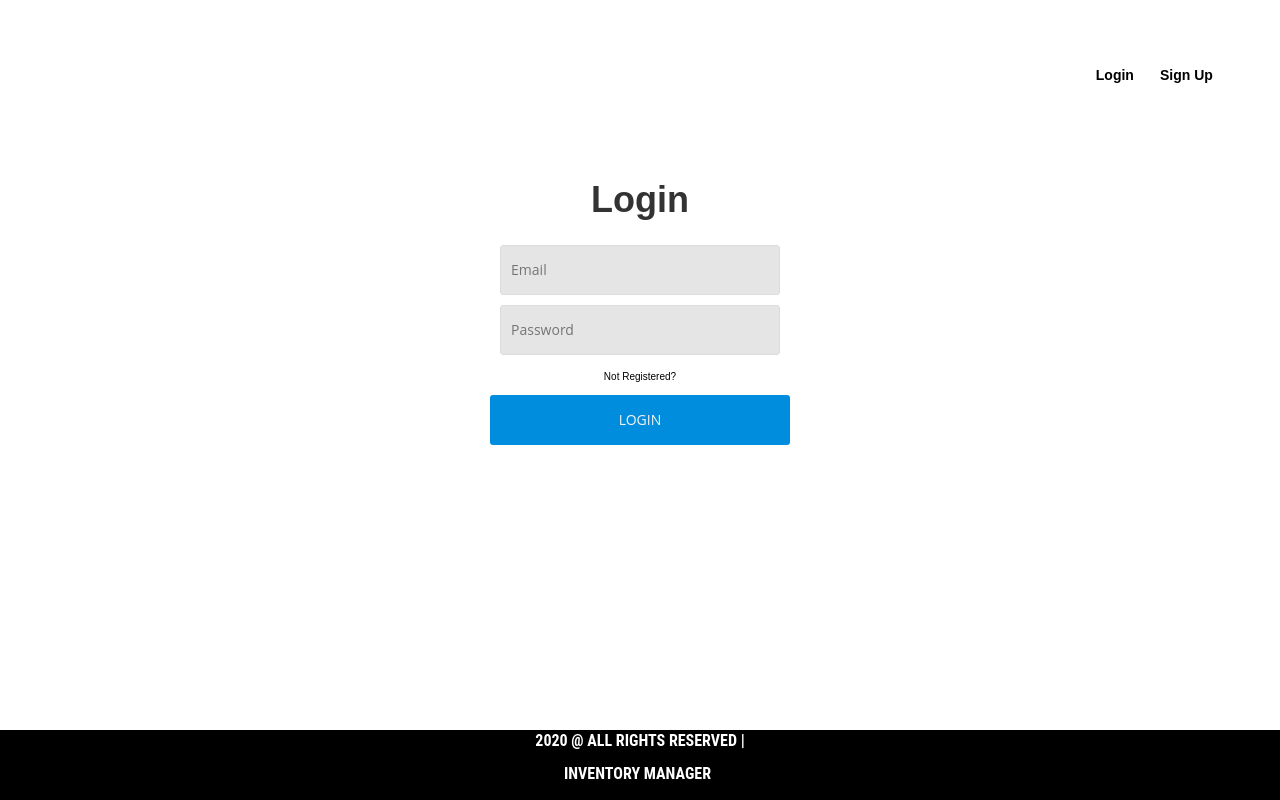
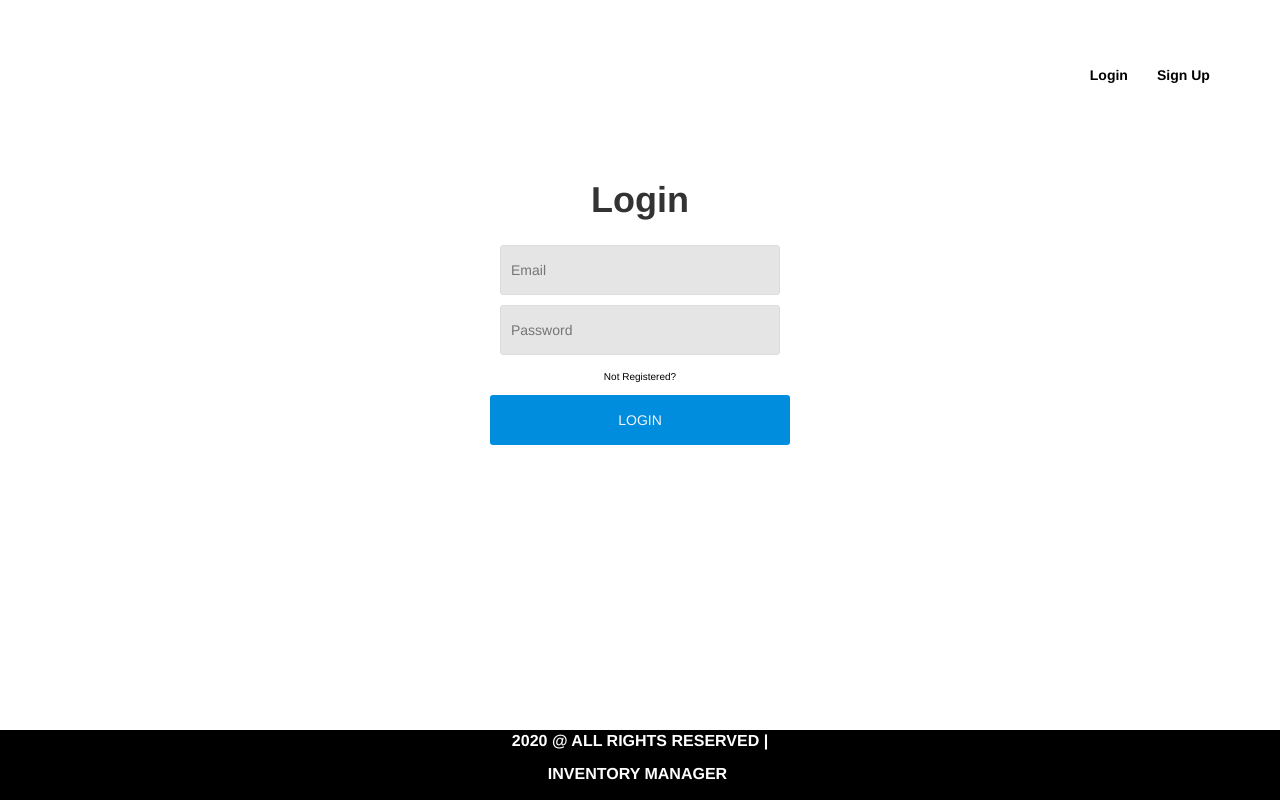
Before and after one commit to Prasanth777/Inventory, a Django app: page / in a window 1280 px wide. Run offline with Django 3.2, Linux system fonts and the light colour scheme; some libraries are stand-ins or nearby versions.

Commit message:
Still cleaning

```diff
--- a/DemoDev/DevApp/static/css/style.css
+++ b/DemoDev/DevApp/static/css/style.css
@@ -1,6 +1,6 @@
 .pagefooter {
 background-color:black;
-font-family: "Roboto Condensed",sans-serif;
+
 text-transform: uppercase;
 width: 100%;
 z-index: 999;
@@ -63,7 +63,7 @@ padding:10px;
 .sidebar {
 float:left;
 background: #fff;
-font-family: "Roboto Condensed",sans-serif;
+
 text-transform: uppercase;
 width: 25%;
 height:80%;
@@ -147,7 +147,7 @@ h6 {
     font-weight: 700;
     margin: 0 0 15px;
 }
-body { font-family: 'Titillium Web', sans-serif; }
+
 
 #login {
 margin: 0px ;
@@ -162,7 +162,7 @@ border-radius: 3px;
 -moz-border-radius: 3px;
 -webkit-border-radius: 3px;
 color: #000000;
-font-family: 'Open Sans', Arial, Helvetica, sans-serif;
+
 font-size: 14px;
 height: 50px;
 outline: none;
@@ -178,7 +178,7 @@ border-radius: 3px;
 -webkit-border-radius: 3px;
 color: #f4f4f4;
 cursor: pointer;
-font-family: 'Open Sans', Arial, Helvetica, sans-serif;
+
 height: 50px;
 text-transform: uppercase;
 width: 300px;
@@ -317,12 +317,13 @@ z-index: 999;}
 
 
 .mainmenu-area ul.navbar-nav li a {
+
     color: black;
     font-size: 14px;
     font-weight: 700;
     padding: 20px;
     padding-left:0px;
-    padding-right:12px;
+    padding-right:15px;
     text-align:center;
 }
 
@@ -444,7 +445,6 @@ z-index: 9;
 .single-promo:hover {color: #fff;background: #222;border-color: #222}
 
 .section-title {
-  font-family: "Raleway",sans-serif;
   font-size: 50px;
   font-weight: 100;
   margin-bottom: 50px;
@@ -562,7 +562,7 @@ z-index: 9;
 .maincontent-area {padding-bottom: 170px}
 
 .product-wid-title {
-  font-family: raleway;
+
   font-size: 30px;
   font-weight: 100;
   margin-bottom: 40px;
@@ -627,7 +627,7 @@ padding: 35px 0 180px;}
   color: #1abc9c;
 }
 .footer-wid-title {
-  font-family: raleway;
+
   font-size: 30px;
   font-weight: 100;color: #fff
 }
@@ -753,7 +753,7 @@ width: 10px;
 .product-big-title-area {background: url(img/crossword.png) repeat scroll 0 0 #1ABC9C}
 
 .product-bit-title h2 {
-  font-family: raleway;
+
   font-size: 50px;
   font-weight: 200;
   margin: 0;
--- a/DemoDev/DevApp/templates/DevApp/footer.html
+++ b/DemoDev/DevApp/templates/DevApp/footer.html
@@ -4,7 +4,7 @@
     <p><a href="{% url 'upload' %}"> <img src=" {% static 'Image/vippng.com-google-plus-png-71830.png' %}" class="img-circle" alt="Smiley face" height="50" width="50"></a></p>
 </div>
 {% else %}
-<footer class="pagefooter" style="position: absolute;">
+<footer class="pagefooter" style="position: absolute;background:black;">
         <center>
         <p class="sitecredit"> 2020 @ All Rights Reserved | </p>
         <p class="designcredit">Inventory Manager</p>
--- a/DemoDev/DevApp/templates/DevApp/homenav.html
+++ b/DemoDev/DevApp/templates/DevApp/homenav.html
@@ -1,6 +1,6 @@
     <nav>
     <div class="mainmenu-area" >
-        <div class="container" style="padding-top:45px;padding-left:0px;margin-left:45px;margin-right:150px;padding-right:0px;width:91%">
+        <div class="container" style="background-color:white;padding-top:45px;padding-left:0px;margin-left:45px;margin-right:150px;padding-right:0px;width:91%">
             <div class="row">
                 <div class="navbar-header">
                     <button type="button" class="navbar-toggle" data-toggle="collapse" data-target=".navbar-collapse">
```
